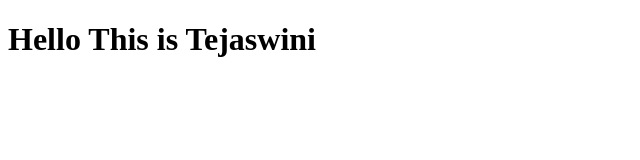
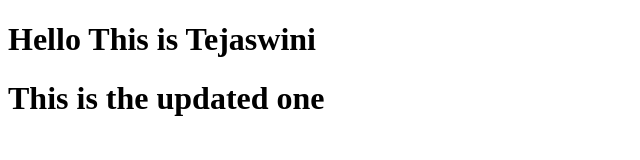
Before and after one commit to Tejaswini-123181/Copy_remot_to_local, a plain HTML site: page index.html in a window 1280 px wide. Shown: the whole page, without its empty margins (0-640 px from the left). Drawn offline with Linux system fonts and the light colour scheme.

Commit message:
updated index.html in master branch

```diff
--- a/index.html
+++ b/index.html
@@ -7,5 +7,6 @@
 </head>
 <body>
   <h1>Hello This is Tejaswini</h1>
+  <h1>This is the updated one</h1>
 </body>
 </html>
```
